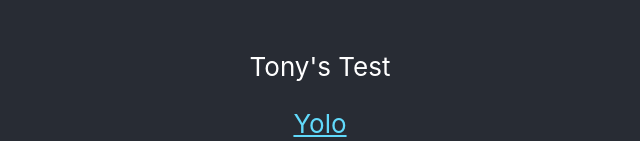
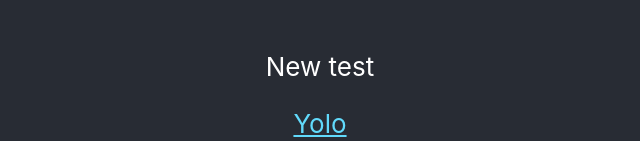
Before and after one commit to anthwri/AWSReactApp, a React (Create React App) app in the folder bingo/: page / in a window 1280 px wide. Shown: the part 478-619 px from the top of the page, without its empty margins (320-960 px from the left). Built offline with nearby package versions, Linux system fonts and the light colour scheme.

Commit message:
modified deployment to add cf invalidation

```diff
--- a/bingo/src/App.tsx
+++ b/bingo/src/App.tsx
@@ -8,7 +8,7 @@ function App() {
       <header className="App-header">
         <img src={logo} className="App-logo" alt="logo" />
         <p>
-          Tony's Test
+          New test
         </p>
         <a
           className="App-link"
```
